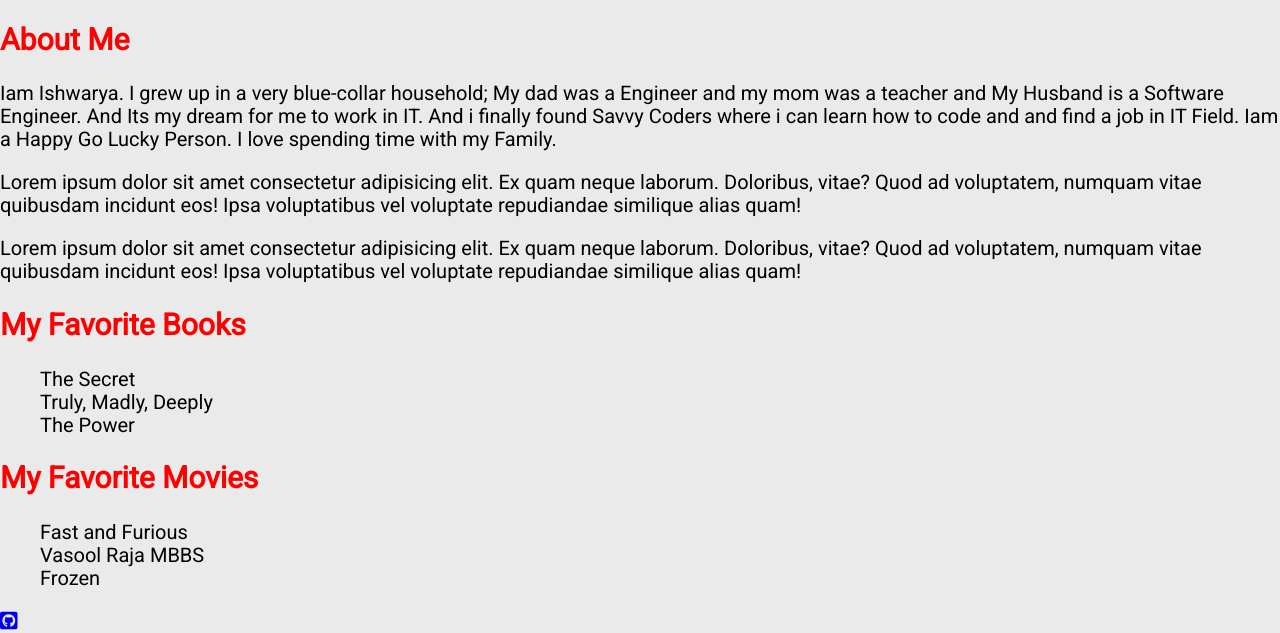
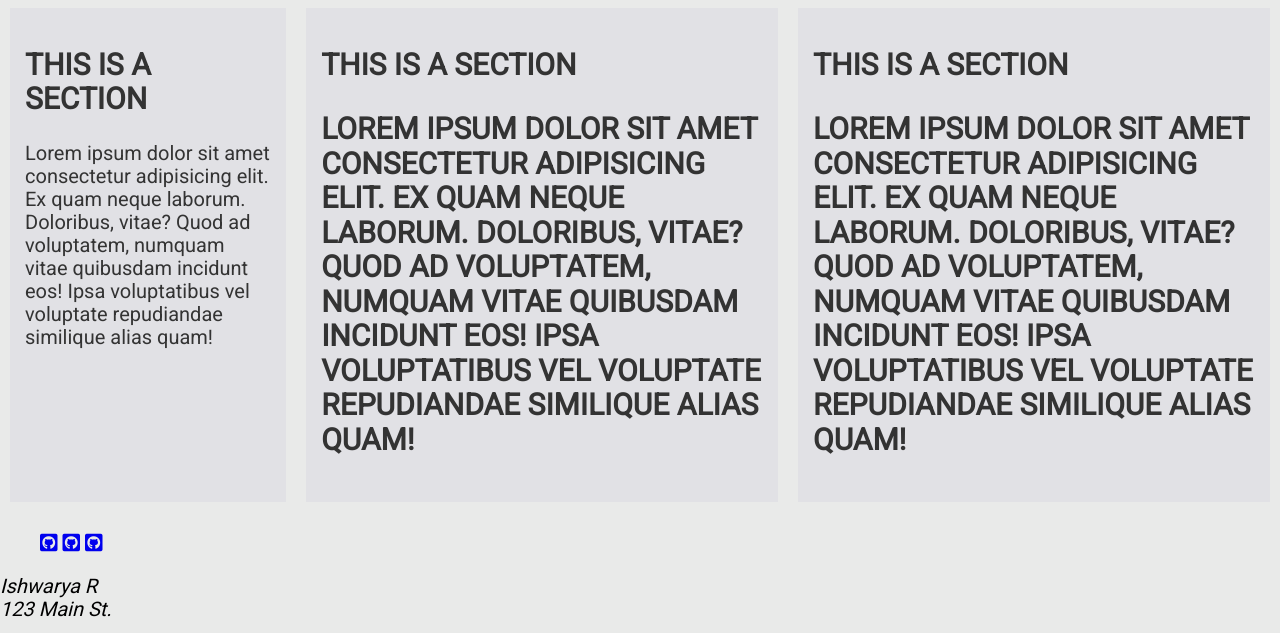
Before and after one commit to ishwarya-shrisha/portfolio-project, a website built with Parcel: page index.html in a window 1280 px wide. Shown: the part 725-1358 px from the top of the page. Built offline with nearby package versions, Linux system fonts and the light colour scheme.

Commit message:
Add three Column Flexbox.

```diff
--- a/index.html
+++ b/index.html
@@ -48,45 +48,52 @@
     <main>
 
       <section>
-        <h2>About Me</h2>
+        <h2>This is a Section</h2>
 
-      <p>
-        Iam Ishwarya. I grew up in a very blue-collar household; My dad was a
-        Engineer and my mom was a teacher and My Husband is a Software Engineer.
-        And Its my dream for me to work in IT. And i finally found Savvy Coders
-        where i can learn how to code and and find a job in IT Field. Iam a
-        Happy Go Lucky Person. I love spending time with my Family.
+      <p>Lorem ipsum dolor sit amet consectetur adipisicing elit. Ex quam neque laborum. Doloribus, vitae? Quod ad voluptatem, numquam vitae quibusdam incidunt eos! Ipsa voluptatibus vel voluptate repudiandae similique alias quam!
       </p>
     </section>
 
   <section>
+    <h2>This is a section<h2>
     <p> Lorem ipsum dolor sit amet consectetur adipisicing elit. Ex quam neque laborum. Doloribus, vitae? Quod ad voluptatem, numquam vitae quibusdam incidunt eos! Ipsa voluptatibus vel voluptate repudiandae similique alias quam!</p>
   </section>
 
  <section>
+    <h2>This is a section<h2>
+
   <p> Lorem ipsum dolor sit amet consectetur adipisicing elit. Ex quam neque laborum. Doloribus, vitae? Quod ad voluptatem, numquam vitae quibusdam incidunt eos! Ipsa voluptatibus vel voluptate repudiandae similique alias quam!</p>
  </section>
 
-      <h2>My Favorite Books</h2>
-      <ul>
-        <li>The Secret</li>
-        <li>Truly, Madly, Deeply</li>
-        <li>The Power</li>
-      </ul>
 
-      <h2>My Favorite Movies</h2>
-
-      <ul>
-        <li>Fast and Furious</li>
-        <li>Vasool Raja MBBS</li>
-        <li>Frozen</li>
-      </ul>
     </main>
 
     <footer>
+      <ul>
+        <li>
+
       <a href="https://github.com/ishwarya-shrisha" target="_blank">
         <span class="fab fa-github-square"></span>
       </a>
+      </li>
+
+      <li>
+
+          <a href="https://github.com/ishwarya-shrisha" target="_blank">
+            <span class="fab fa-github-square"></span>
+          </a>
+          </li>
+
+          <li>
+
+              <a href="https://github.com/ishwarya-shrisha" target="_blank">
+                <span class="fab fa-github-square"></span>
+              </a>
+              </li>
+      </ul>
+      <address>
+        Ishwarya R<br>
+        123 Main St.<br>
     </footer>
   </body>
 </html>
--- a/styles.css
+++ b/styles.css
@@ -20,14 +20,6 @@ h1{
   font-size: 3em;
 }
 
-h2{
-  color: red;
-
-}
-
-p{
-  font-size: 1em;
-}
 
 nav {
   background-color: rgb(233, 240, 238);
@@ -79,3 +71,23 @@ header div {
   background: rgb(18, 8, 71);
   width: 100%;
 }
+
+main {
+  display: flex;
+}
+
+main > section {
+  background: rgba(84, 56, 148, 0.05);
+  margin: 10px;
+  padding: 15px;
+  color: #333;
+}
+
+main section h2{
+  font-weight: bold;
+  text-transform: uppercase;
+}
+
+footer li{
+  display: inline-block;
+}
```
